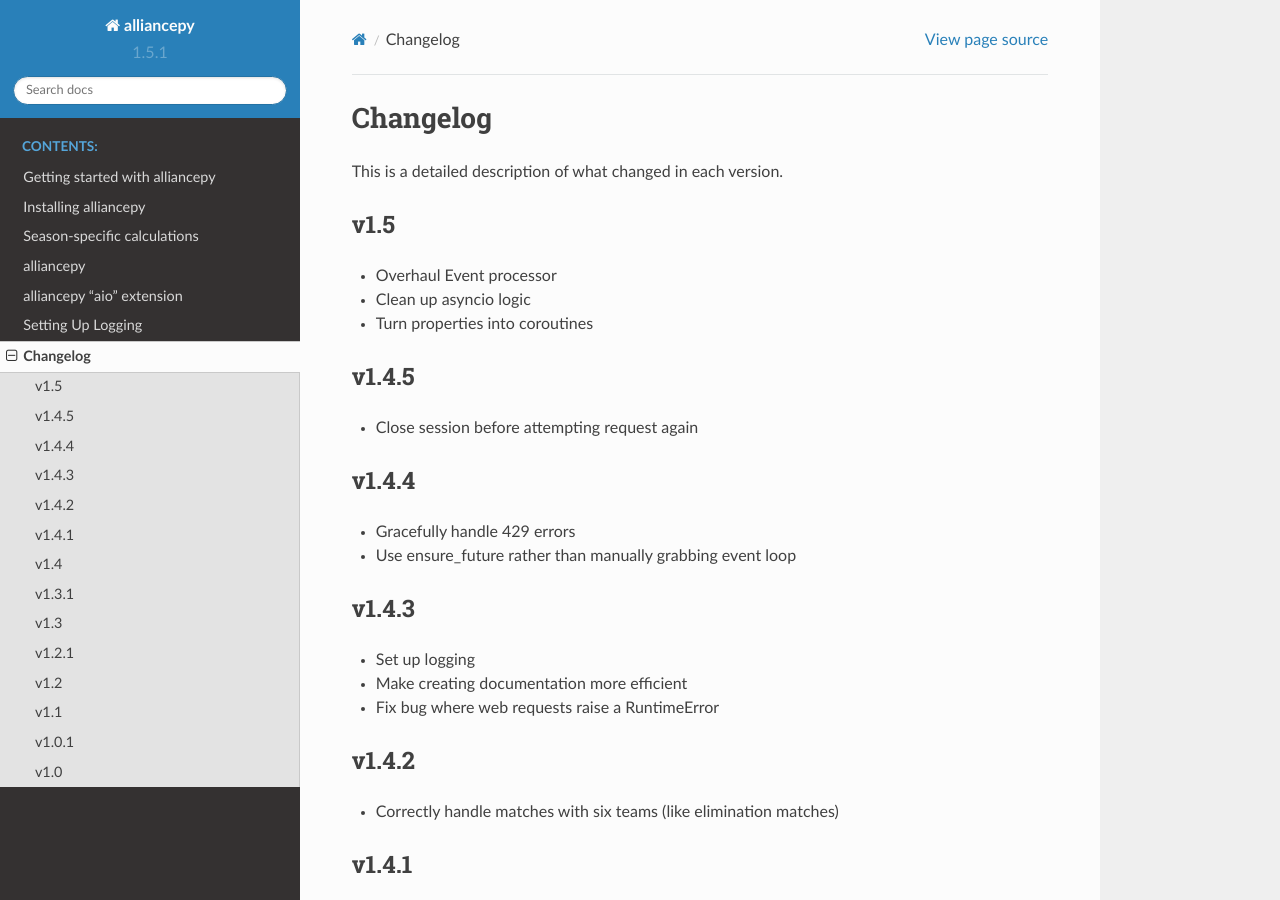
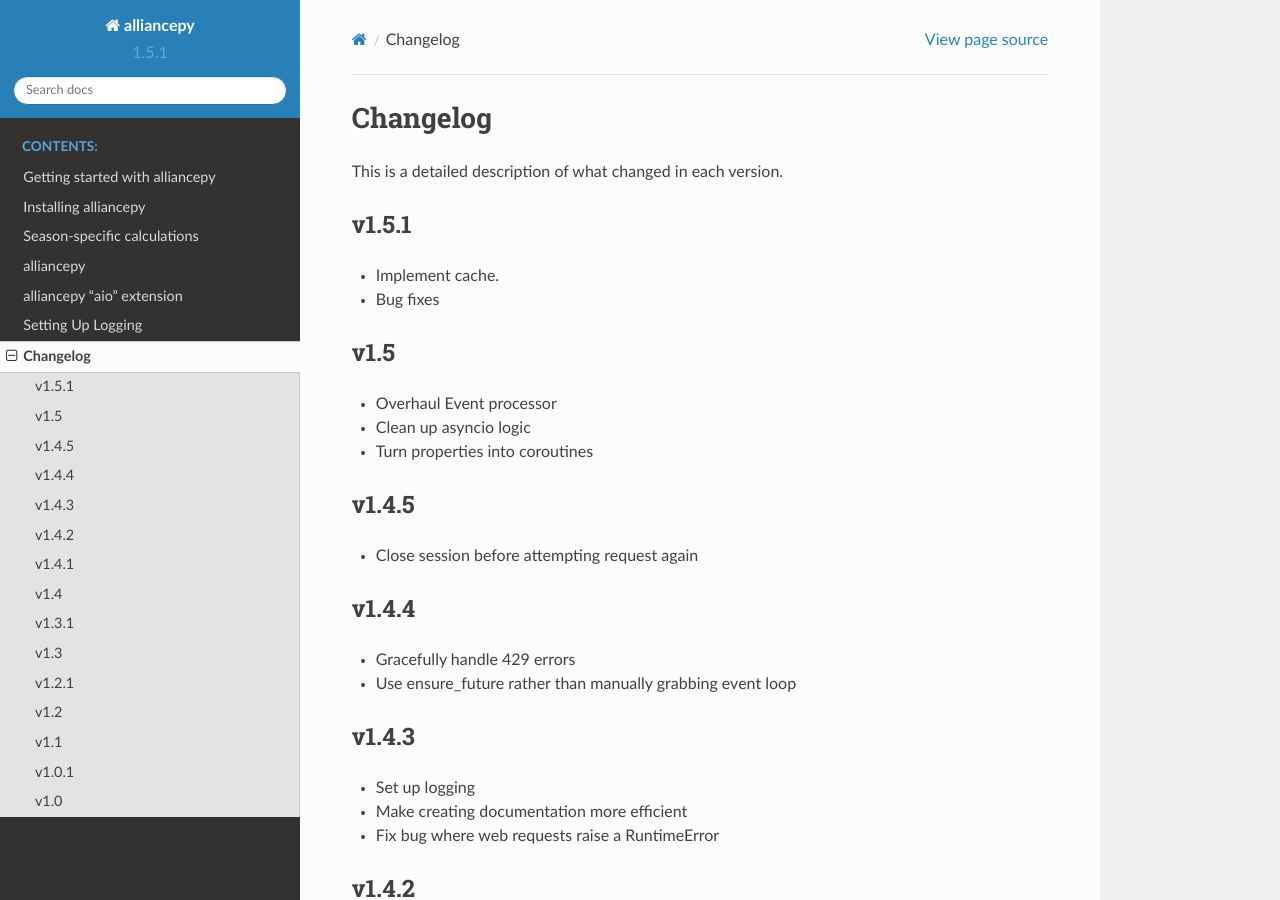
Before and after one commit to karx1/alliancepy, a Sphinx documentation site: the page built from docs/source/changelog.rst, in a window 1280 px wide and 900 px high. Built offline with Sphinx 7.4.7 and the Read the Docs theme 2.0.0, drawn with Linux system fonts in a browser that asks for light colours.

Commit message:
Update changelog

```diff
--- a/docs/source/changelog.rst
+++ b/docs/source/changelog.rst
@@ -2,6 +2,13 @@
 ==========
 
 This is a detailed description of what changed in each version.
+
+.. _vp1p5:
+
+v1.5.1
+------
+- Implement cache.
+- Bug fixes
 
 .. _vp1p5:
 
```
